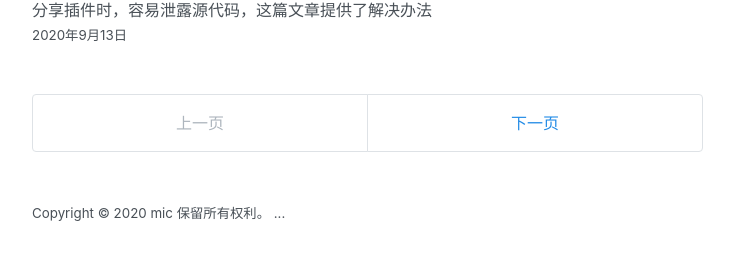
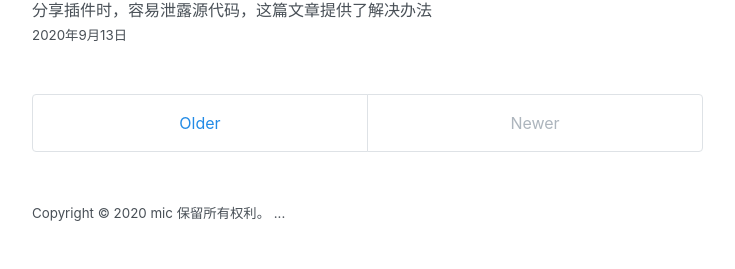
Before and after one commit to mic0x1/mic0x1.github.io, a Jekyll site: the page built from index.html, in a window 1280 px wide. Shown: the part 681-950 px from the top of the page, without its empty margins (272-1007 px from the left). Built offline with Jekyll 4.4.1, drawn with Linux system fonts in a browser that asks for light colours; the list of posts is cut into pages by our own code.

Commit message:
Update index.html

```diff
--- a/index.html
+++ b/index.html
@@ -24,14 +24,14 @@
 </ul>
 {% endif %}
 <div class="pagination">
+  {% if paginator.next_page %}
+    <a class="pagination-item older" href="{{ paginator.next_page_path | relative_url }}">Older</a>
+  {% else %}
+    <span class="pagination-item older">Older</span>
+  {% endif %}
   {% if paginator.previous_page %}
-    <a class="pagination-item newer" href="{{ paginator.previous_page_path | prepend: relative_url }}">上一页</a>
+    <a class="pagination-item newer" href="{{ paginator.previous_page_path | prepend: relative_url }}">Newer</a>
   {% else %}
-    <span class="pagination-item newer">上一页</span>
-  {% endif %}
-  {% if paginator.next_page %}
-    <a class="pagination-item older" href="{{ paginator.next_page_path | relative_url }}">下一页</a>
-  {% else %}
-    <span class="pagination-item older">下一页</span>
+    <span class="pagination-item newer">Newer</span>
   {% endif %}
 </div>
```
